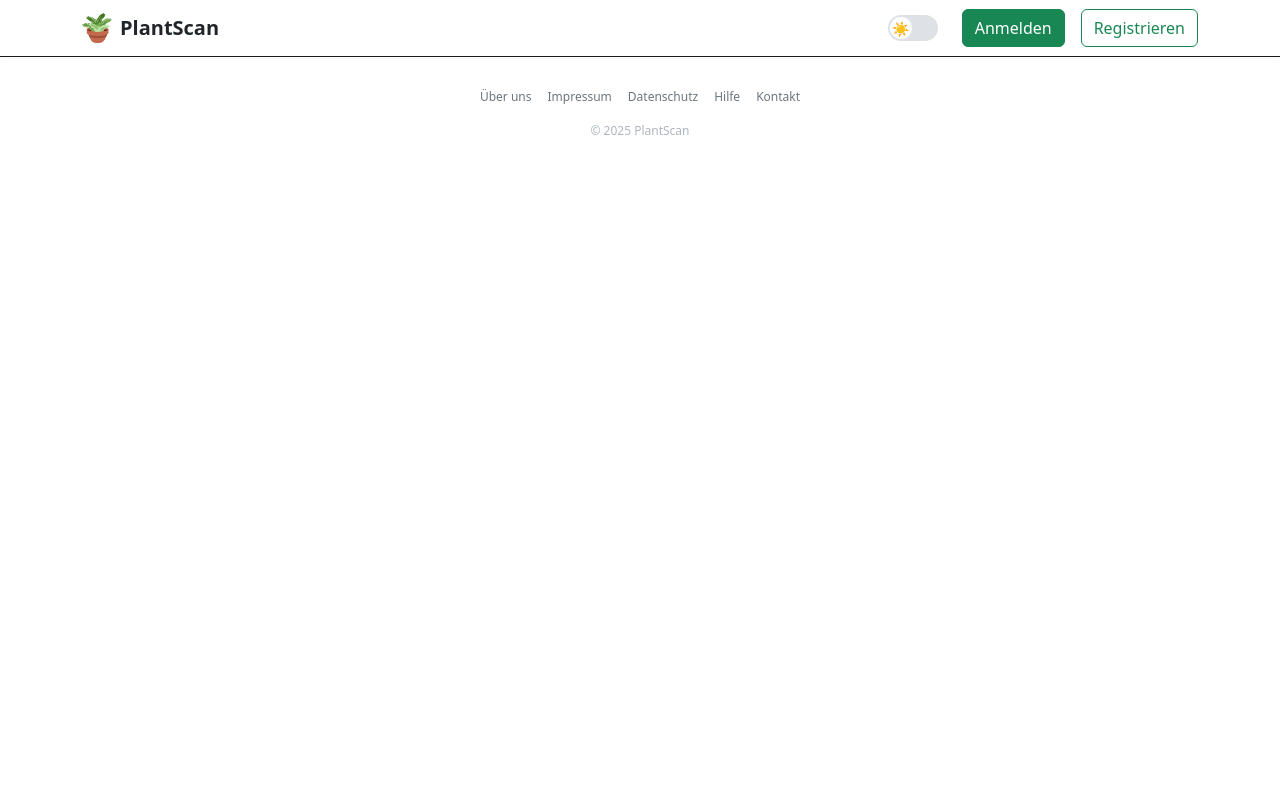
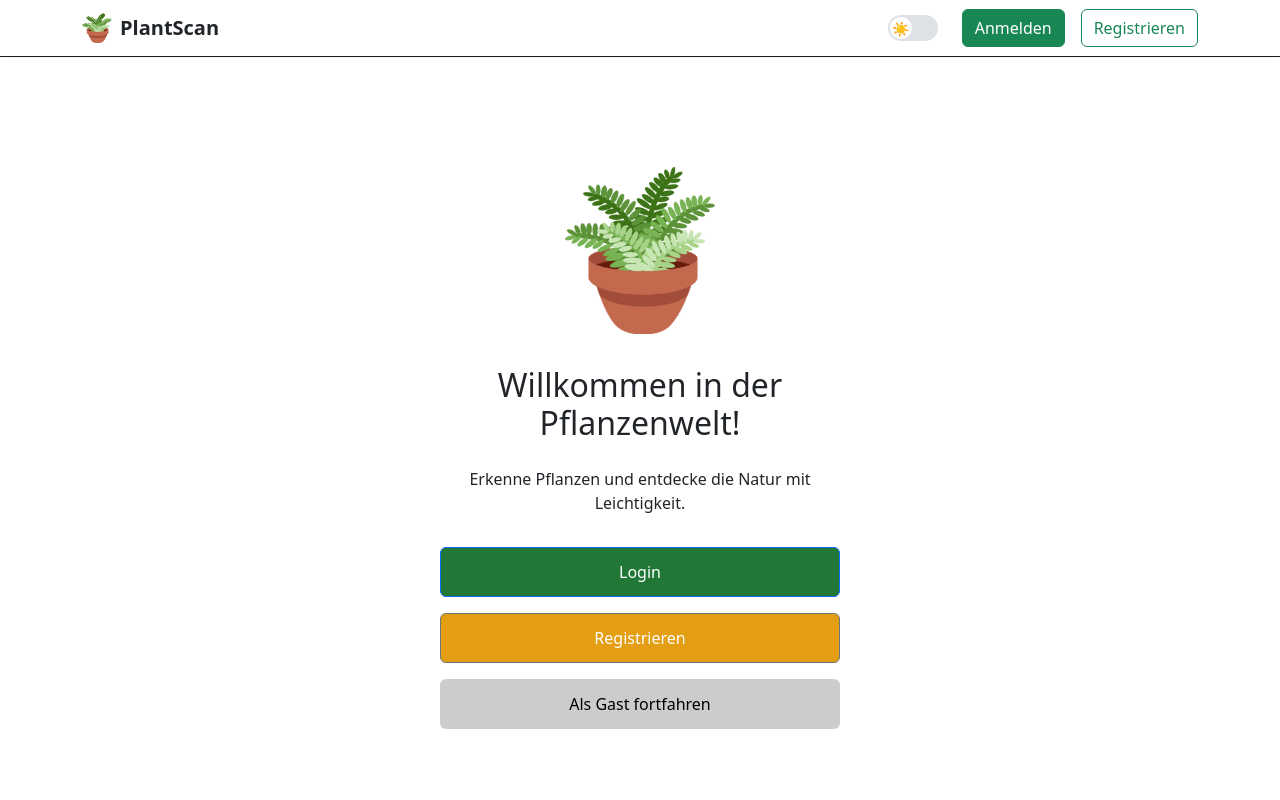
Before and after one commit to on23db/T6_Projekt_PlantScan, a Vue app: page /splash in a window 1280 px wide. Shown: the top 800 px of the page. Built offline with nearby package versions, Linux system fonts and the light colour scheme; no server answers.

Commit message:
Added: Loading and Splash Screen

```diff
--- a/dev-dist/sw.js
+++ b/dev-dist/sw.js
@@ -82,7 +82,7 @@ define(['./workbox-54d0af47'], (function (workbox) { 'use strict';
     "revision": "3ca0b8505b4bec776b69afdba2768812"
   }, {
     "url": "index.html",
-    "revision": "0.k2mhvubrt6"
+    "revision": "0.4l2j874f20o"
   }], {});
   workbox.cleanupOutdatedCaches();
   workbox.registerRoute(new workbox.NavigationRoute(workbox.createHandlerBoundToURL("index.html"), {
--- a/src/App.vue
+++ b/src/App.vue
@@ -8,16 +8,32 @@
 
 <script setup>
 import { ref, onMounted } from 'vue';
+import { getAuth, onAuthStateChanged } from 'firebase/auth';  // Firebase Auth importieren
 import Navbar from './components/Navbar.vue';
 import Footer from './components/Footer.vue';
+import { useRouter } from 'vue-router';  // Router für Weiterleitungen
 
 const theme = ref('light');
+const router = useRouter();  // Router verwenden
 
 onMounted(() => {
+  // Theme aus dem localStorage laden
   const savedTheme = localStorage.getItem('theme') || 'light';
   theme.value = savedTheme;
   document.documentElement.setAttribute('data-theme', theme.value);
   document.documentElement.setAttribute('data-bs-theme', theme.value);
+
+  // Firebase Auth State überwachen
+  const auth = getAuth();
+  onAuthStateChanged(auth, (user) => {
+    if (user) {
+      // Wenn der Benutzer eingeloggt ist, zu Home weiterleiten
+      router.push('/home');
+    } else {
+      // Wenn der Benutzer nicht eingeloggt ist, zu Splash weiterleiten
+      router.push('/splash');
+    }
+  });
 });
 
 const toggleTheme = () => {
--- a/src/components/Login.vue
+++ b/src/components/Login.vue
@@ -1,24 +1,22 @@
 <template>
   <div class="auth-container">
-      <h2 v-if="!user">Login</h2>
-      <div v-else>
-        <p>Willkommen, {{ user.email }}!</p>
-        <button @click="logout">Logout</button>
-      </div>
+    <h2>Login</h2>
 
-      <form v-if="!user" @submit.prevent="login">
+    <form @submit.prevent="login">
       <input type="email" v-model="email" placeholder="E-Mail" required />
       <input type="password" v-model="password" placeholder="Passwort" required />
       <button type="submit">Login</button>
     </form>
 
-      <p v-if="!user">Noch kein Konto? <router-link to="/register">Registrieren</router-link></p>
+    <p>Noch kein Konto? <router-link to="/register">Registrieren</router-link></p>
+
     <p v-if="errorMessage" class="error">{{ errorMessage }}</p>
   </div>
 </template>
 
 <script>
-  import { getAuth, signInWithEmailAndPassword, signOut, onAuthStateChanged } from "firebase/auth";
+import { getAuth, signInWithEmailAndPassword } from "firebase/auth";
+import { useRouter } from 'vue-router';
 
 export default {
   data() {
@@ -26,7 +24,6 @@
       email: "",
       password: "",
       errorMessage: "",
-        user: null
     };
   },
   methods: {
@@ -34,32 +31,12 @@
       try {
         const auth = getAuth();
         await signInWithEmailAndPassword(auth, this.email, this.password);
-          this.$router.push("/profile"); // Weiterleitung zur Profil-Seite
+        this.$router.push("/dashboard"); // Weiterleitung zur Profil-Seite bei erfolgreichem Login
       } catch (error) {
-          this.errorMessage = error.message;
+        this.errorMessage = error.message; // Zeige die Fehlernachricht an, falls der Login fehlschlägt
       }
     },
-      async logout() {
-        try {
-          const auth = getAuth();
-          await signOut(auth);
-          this.$router.push("/"); // Weiterleitung zur Startseite
-        } catch (error) {
-          this.errorMessage = error.message;
-        }
-      }
   },
-    created() {
-      // Überwache den Anmeldestatus, um den User zu laden
-      const auth = getAuth();
-      onAuthStateChanged(auth, (currentUser) => {
-        if (currentUser) {
-          this.user = currentUser; // Setze den User, wenn er eingeloggt ist
-        } else {
-          this.user = null; // Setze den User auf null, wenn er ausgeloggt ist
-        }
-      });
-    }
 };
 </script>
 
--- a/src/components/PlantHistory.vue
+++ b/src/components/PlantHistory.vue
@@ -7,7 +7,6 @@
       </li>
     </ul>
     <p v-else>Du hast noch keine Pflanzen gescannt.</p>
-    <button @click="scanPlant">Neue Pflanze scannen</button>
   </div>
   <div v-else>
     <p>Bitte melde dich an, um deine Scans zu sehen.</p>
--- a/src/router.js
+++ b/src/router.js
@@ -1,6 +1,6 @@
 import { createRouter, createWebHistory } from 'vue-router';
 import Home from './views/Home.vue';
-import InstalledHome from './views/InstalledHome.vue';
+import Dashboard from './views/Dashboard.vue';
 import Login from "./components/Login.vue";
 import Register from "./components/Register.vue";
 import Impressum from "./views/Impressum.vue";
@@ -12,9 +12,7 @@ import PlantList from './views/PlantList.vue';
 import Logout from './views/Logout.vue';
 import Profile from './views/Profile.vue';
 import CameraCapture from '@/components/CameraCapture.vue';
-
-// Überprüfen, ob die App im Standalone-Modus läuft
-const isStandalone = window.matchMedia('(display-mode: standalone)').matches || window.navigator.standalone === true;
+import Splash from './views/Splash.vue';
 
 const routes = [
   {
@@ -23,9 +21,9 @@ const routes = [
     component: PlantList
   },
   {
-    path: '/installed',
-    name: 'installed-home',
-    component: InstalledHome,
+    path: '/dashboard',
+    name: 'dashboard',
+    component: Dashboard,
     meta: { layout: 'installed' } // Standalone-Version für installierte App
   },
   {
@@ -50,13 +48,17 @@ const routes = [
   },
   {
     path: '/',
-    redirect: '/home'
+    redirect: '/Loading' // Leitet direkt auf den Splash-Screen weiter
   },
   {
-    path: '/home',
+    path: '/splash',
+    name: 'Splash',
+    component: Splash, // Splash Screen als Startseite
+  },
+  {
+    path: '/Home',
     name: 'Home',
-    // Dynamisch die richtige Komponente basierend auf dem Standalone-Modus auswählen
-    component: isStandalone ? InstalledHome : Home,
+    component: Home, // Direkt Home ohne Prüfungen
   },
   {
     path: "/login",
--- a/src/views/Home.vue
+++ b/src/views/Home.vue
@@ -19,12 +19,18 @@
           <h2>Probier es aus!</h2>
           <p>Lade ein Foto deiner Pflanze hoch und wir helfen dir beim Identifizieren.</p>
           <PlantIdentifier />
-          <PlantHistory />
         </div>
+
+        <!-- App Installation Hinweis -->
         <div class="mt-4" v-if="installReady && !isStandalone">
           <p><strong>Ready for more?</strong> Mit unserer App hältst du das ganze Wissen der Natur in deiner Hand. Werde
-            noch heute Pflanzenexperte!</p>
-          <button class="btn" type="button"  @click="installApp" >App installieren</button>
+            noch heute Pflanzenexperte und nutze die Kamera, um Pflanzen direkt zu scannen!</p>
+          <button class="btn" type="button" @click="installApp">App installieren</button>
+        </div>
+
+        <!-- Hinweis für Kamera-Nutzung -->
+        <div v-if="isStandalone" class="mt-4">
+          <p>Du kannst jetzt deine Pflanzen direkt scannen und sofort erkennen!</p>
         </div>
       </div>
 
@@ -33,14 +39,12 @@
 </template>
 
 <script>
-import PlantHistory from '@/components/PlantHistory.vue';
 import PlantIdentifier from '@/components/PlantIdentifier.vue';
 
 export default {
   name: 'Home',
   components: {
-    PlantIdentifier,
-    PlantHistory
+    PlantIdentifier
   },
   data() {
     return {
@@ -50,17 +54,16 @@ export default {
     };
   },
   mounted() {
-  // Check if PWA is running standalone
+    // Überprüfen, ob die PWA im Standalone-Modus läuft
     this.isStandalone = window.matchMedia('(display-mode: standalone)').matches || window.navigator.standalone === true;
 
-  // Show install button if prompt is available
+    // Installationsaufforderung anzeigen, wenn verfügbar
     window.addEventListener('beforeinstallprompt', (e) => {
       e.preventDefault();
       this.deferredPrompt = e;
       this.installReady = true;
     });
   },
-
   methods: {
     async installApp() {
       if (this.deferredPrompt) {
@@ -77,12 +80,11 @@ mounted() {
     }
   }
 };
-
 </script>
 
 <style scoped>
 h1 {
-  font-size: 2,7rem;
+  font-size: 2.7rem;
   margin-bottom: 1rem;
   font-weight: bold;
 }
--- a/src/views/Profile.vue
+++ b/src/views/Profile.vue
@@ -1,14 +1,22 @@
 <template>
-  <div class="profile-container">
+  <div class="profile-container container">
     <h1>Willkommen, Pflanzenfreund!</h1>
 
-    <!-- Eingeloggter Benutzer -->
-    <p v-if="userEmail">Angemeldet als: {{ userEmail }}</p>
+    <!-- Bootstrap Grid: Zwei Spalten -->
+    <div class="row">
+      <!-- Linke Spalte: Benutzerinformationen -->
+      <div class="col-md-6">
+        <h3>Benutzerprofil</h3>
+        <p v-if="userEmail">Angemeldet als: <strong>{{ userEmail }}</strong></p>
 
-    <!-- Zuletzt gescannte Pflanzen -->
-    <PlantHistory />
+        <button @click="logout" class="btn btn-danger">Abmelden</button>
+      </div>
 
-    <button @click="logout" class="btn btn-danger">Abmelden</button>
+      <!-- Rechte Spalte: Zuletzt gescannte Pflanzen -->
+      <div class="col-md-6">
+        <PlantHistory />
+      </div>
+    </div>
   </div>
 </template>
 
@@ -51,13 +59,22 @@ export default {
 
 <style scoped>
 .profile-container {
-  max-width: 600px;
-  margin: auto;
-  text-align: center;
-  padding: 20px;
+  padding: 30px;
 }
 
 button {
   margin-top: 20px;
 }
+
+h3 {
+  margin-bottom: 15px;
+}
+
+.row {
+  margin-top: 30px;
+}
+
+.col-md-6 {
+  padding: 15px;
+}
 </style>
--- /dev/null
+++ b/src/views/Splash.vue
@@ -0,0 +1,92 @@
+<template>
+    <div class="welcome-container">
+      <div class="logo-section">
+        <img src="/src/assets/logo.png" alt="App Logo" class="logo" />
+      </div>
+      <div class="auth-options">
+        <h2>Willkommen in der Pflanzenwelt!</h2>
+        <p>Erkenne Pflanzen und entdecke die Natur mit Leichtigkeit.</p>
+        <div class="buttons">
+          <button @click="goToLogin" class="btn btn-primary">Login</button>
+          <button @click="goToRegister" class="btn btn-secondary">Registrieren</button>
+          <button @click="guestLogin" class="btn btn-tertiary">Als Gast fortfahren</button>
+        </div>
+      </div>
+    </div>
+  </template>
+
+  <script>
+  export default {
+    methods: {
+      goToLogin() {
+        this.$router.push('/login');
+      },
+      goToRegister() {
+        this.$router.push('/register');
+      },
+      guestLogin() {
+        this.$router.push('/home'); // Direkt zur Home-Seite, ohne Anmeldung
+      }
+    }
+  };
+  </script>
+
+  <style scoped>
+  .welcome-container {
+    display: flex;
+    justify-content: center;
+    align-items: center;
+    flex-direction: column;
+    text-align: center;
+    height: 100vh;
+  }
+
+  .logo-section {
+    margin-bottom: 2rem;
+  }
+
+  .logo {
+    width: 150px;
+    height: auto;
+  }
+
+  .auth-options {
+    max-width: 400px;
+  }
+
+  h2 {
+    font-size: 2rem;
+    margin-bottom: 1.5rem;
+  }
+
+  p {
+    font-size: 1rem;
+    margin-bottom: 2rem;
+  }
+
+  .buttons button {
+    display: block;
+    width: 100%;
+    margin-bottom: 1rem;
+    padding: 12px;
+  }
+
+  .btn-primary {
+    background-color: #217735;
+    color: white;
+  }
+
+  .btn-secondary {
+    background-color: #e49e13;
+    color: white;
+  }
+
+  .btn-tertiary {
+    background-color: #ccc;
+    color: black;
+  }
+
+  .btn:hover {
+    opacity: 0.8;
+  }
+  </style>
```
Also changed, not shown: src/components/Loading.vue (added, +36 -0 lines), src/views/Dashboard.vue (renamed from src/views/InstalledHome.vue, +88 -9 lines). Lines whose indentation alone changed are shown as unchanged.
